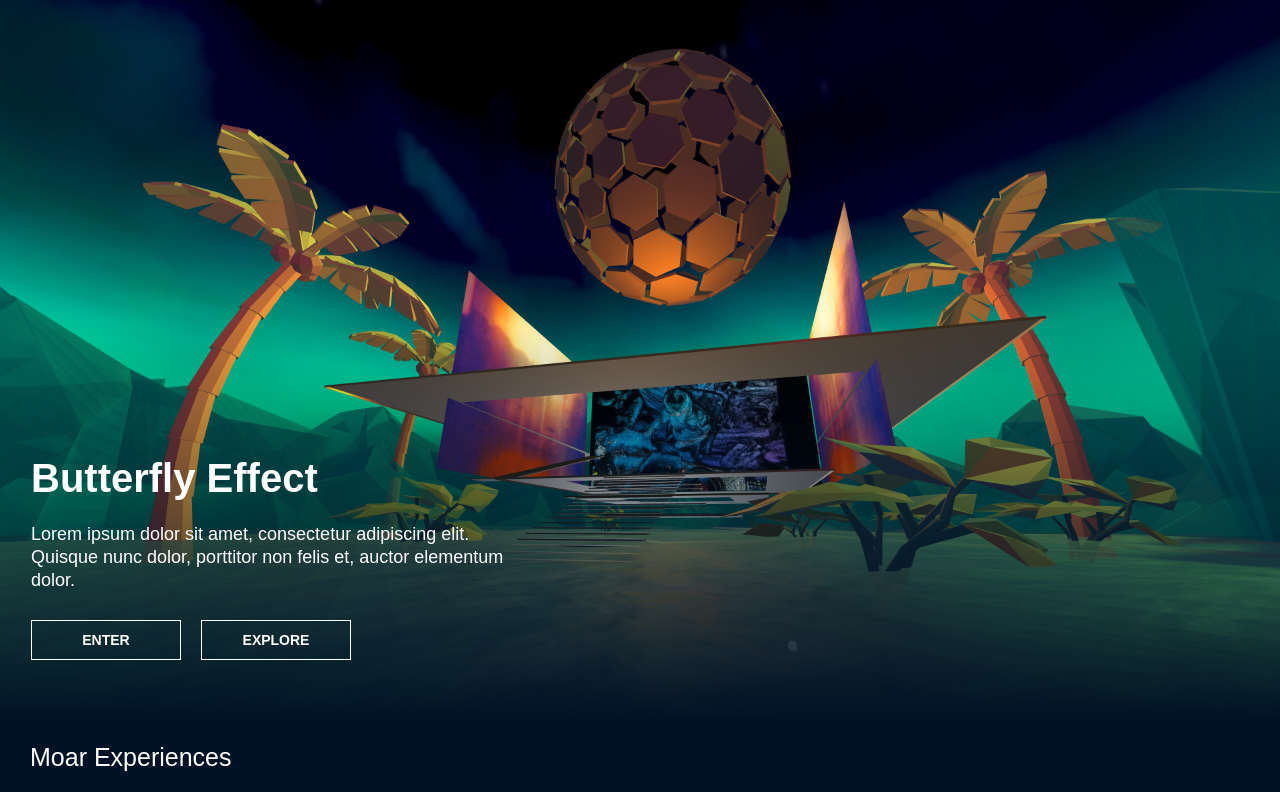
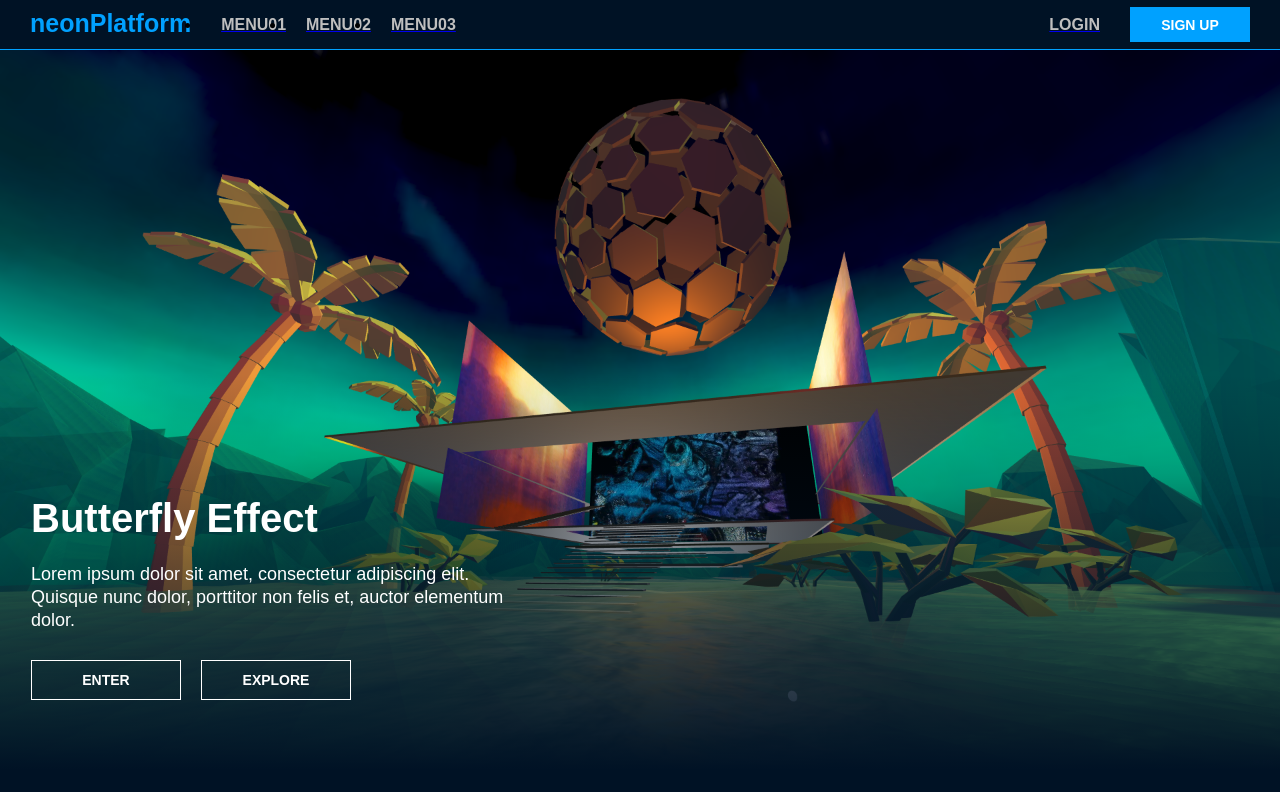
Before and after one commit to mechaneyes/stereoh-dot-one, a React (Create React App) app: page / in a window 1280 px wide. Shown: the top 792 px of the page. Built offline with nearby package versions, Linux system fonts and the light colour scheme; a web font is replaced by a local one.

Commit message:
top nav added and styled

```diff
--- a/src/App.js
+++ b/src/App.js
@@ -2,11 +2,13 @@ import React from 'react';
 import './App.css';
 import './styles/main.scss';
 
+import TopNav from './components/molecules/TopNav/TopNav'
 import Homepage from './pages/Homepage/Homepage'
 
 function App() {
   return (
     <div className="App">
+      <TopNav />
       <Homepage />
     </div>
   );
--- a/src/components/atoms/HomeHero/HomeHero.scss
+++ b/src/components/atoms/HomeHero/HomeHero.scss
@@ -25,7 +25,7 @@
     position: absolute;
     width: 492px;
     left: 31px;
-    bottom: 60px;
+    bottom: 70px;
   }
 
   h1 {
--- /dev/null
+++ b/src/components/molecules/TopNav/TopNav.js
@@ -0,0 +1,44 @@
+// Soundtrack for TopNav:
+// https://www.nts.live/shows/boom-bip/episodes/boom-bip-18th-may-2020
+
+import React from "react";
+
+import "./TopNav.scss"
+
+const MenuItem = (href) => {
+  // let { label, src, href, description } = props;
+  return (
+    <nav className="top-nav">
+      <div className="top-nav-left">
+        <h2>neonPlatform</h2>
+        <ul>
+          <li className="menu-item">
+            <a href={href}>
+              <h4>menu01</h4>
+            </a>
+          </li>
+          <li className="menu-item">
+            <a href={href}>
+              <h4>menu02</h4>
+            </a>
+          </li>
+          <li className="menu-item">
+            <a href={href}>
+              <h4>menu03</h4>
+            </a>
+          </li>
+        </ul>
+      </div>
+      <div className="top-nav-right">
+        <a href={href}>
+          <h4>login</h4>
+        </a>
+        <a href={href}>
+          <button>sign up</button>
+        </a>
+      </div>
+    </nav>
+  );
+};
+
+export default MenuItem;
--- /dev/null
+++ b/src/components/molecules/TopNav/TopNav.scss
@@ -0,0 +1,66 @@
+nav.top-nav {
+    display: flex;
+    justify-content: space-between;
+    height: 50px;
+    border-bottom: 1px solid #00A1FF;
+
+
+    div {
+        display: flex;
+        align-items: center;
+        width: 40%;
+        height: 100%;
+        // border: 1px solid green;
+    }
+
+    .top-nav-left {
+        margin-left: 30px;
+    }
+
+    .top-nav-right {
+        justify-content: flex-end;
+        margin-right: 30px;
+    }
+
+    h2 {
+        float: left;
+        margin: 0;
+        margin-top: -3px;           // Temp placeholder styling
+        color: #00A1FF;
+        font-family: dead-history, sans-serif;
+        font-weight: 700;
+    }
+
+    h4 {
+        margin: 0;
+        color: #BFBFBF;
+        text-transform: uppercase;
+
+        &:hover {
+            color: white;
+        }
+    }
+
+    ul {
+        display: flex;
+        align-items: center;
+        height: 100%;
+        margin: 0;
+        padding-left: 10px;
+    }
+
+    .menu-item {
+        float: left;
+        // height: 100%;
+        padding-left: 20px;
+        line-height: 1;
+    }
+
+    button {
+        width: 120px;
+        height: 35px;
+        margin: 0 0 0 30px;
+        background-color: #00A1FF;
+        border: none;
+    }
+}
```
Also changed, not shown: src/components/molecules/TopNav.js (deleted, +0 -36 lines).
